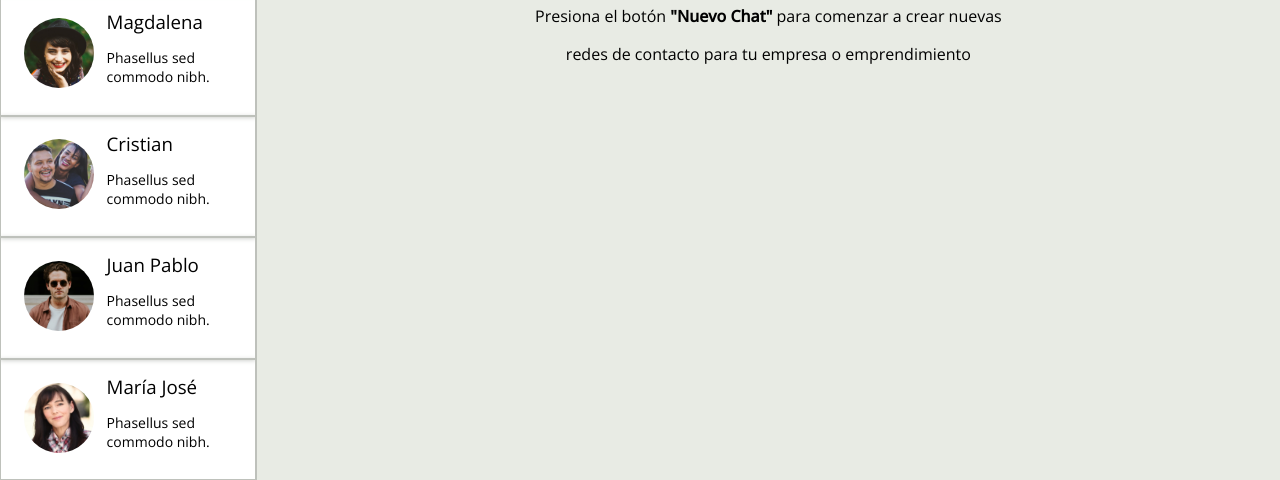
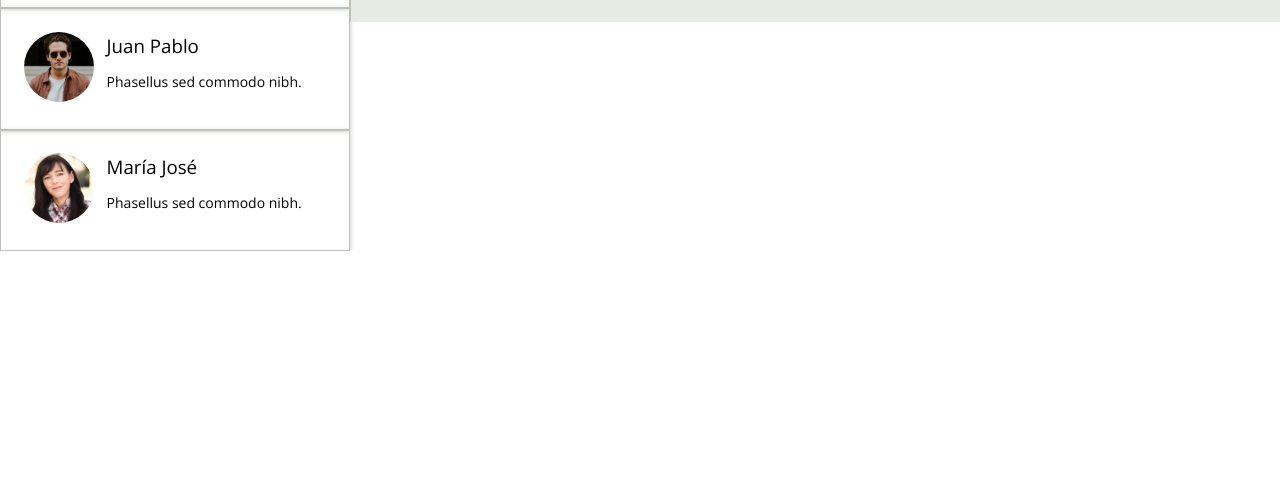
Before and after one commit to aperezprado/proyecto_flexbox, a plain HTML site: page index.html in a window 1280 px wide. Shown: the part 778-1258 px from the top of the page. After the commit the page ends 1029 px from the top, so only its background shows below. Drawn offline with nearby package versions, Linux system fonts and the light colour scheme.

Commit message:
Corrige ancho sidebar

```diff
--- a/assets/css/style.css
+++ b/assets/css/style.css
@@ -15,7 +15,9 @@ p{
     display: flex;
     flex-direction: column;
     justify-content: center;
-    width: 20%;
+    flex-basis: 20%;
+    min-width: 350px;
+    height: 100vh;
     background-color: white;
     border-right: 1px solid #bec1bb;
 }
```
